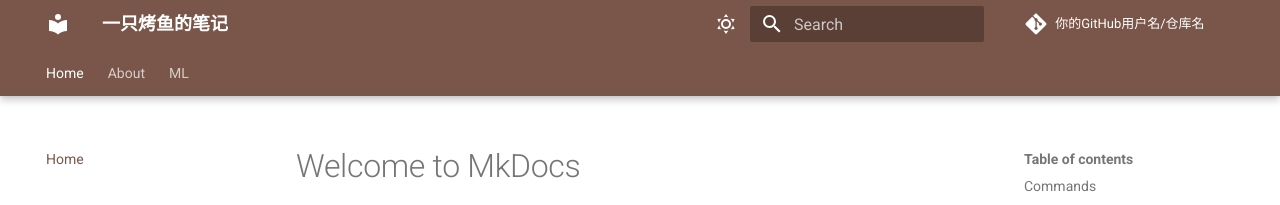
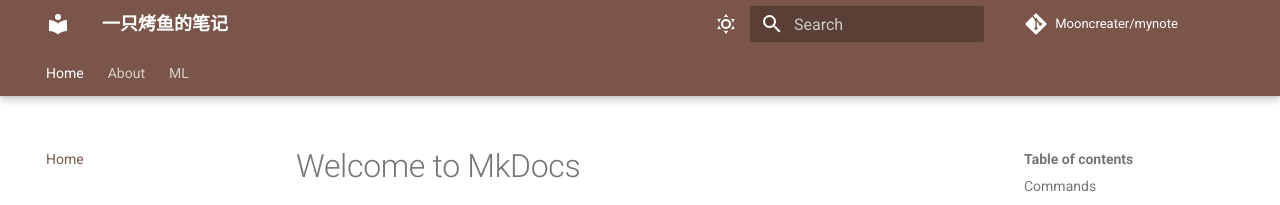
Before and after one commit to Mooncreater/Notebook, an MkDocs documentation site: the page built from docs/index.md, in a window 1280 px wide. Shown: the top 205 px of the page. Built offline with MkDocs 1.6.1 and Material for MkDocs 9.7.7, drawn with Linux system fonts in a browser that asks for light colours; comment, search, counter and statistics services are not loaded.

```diff
--- a/mkdocs.yml
+++ b/mkdocs.yml
@@ -1,8 +1,4 @@
 site_name: 一只烤鱼的笔记
-nav:
-  - Home: index.md
-  - About: about.md
-  - ML: notes/perfessional/ML/ML.md
 theme:
   name: material
   custom_dir: custom_theme/
@@ -14,8 +10,8 @@ theme:
     logo: material/book
 
 # ---------- 仓库配置 ----------
-repo_name: 你的GitHub用户名/仓库名  # 例如: "username/my-project"
-repo_url: https://github.com/你的GitHub用户名/仓库名  # 仓库的完整URL
+repo_name: Mooncreater/mynote  # 例如: "username/my-project"
+repo_url: https://github.com/Mooncreater/mynote  # 仓库的完整URL
 
 # ---------- 主题配置 ----------
 theme:
@@ -70,3 +66,8 @@ extra_javascript:
 
 extra_css:
   - fonts/title.css
+
+nav:
+  - Home: index.md
+  - About: about.md
+  - ML: notes/perfessional/ML/ML.md
```
